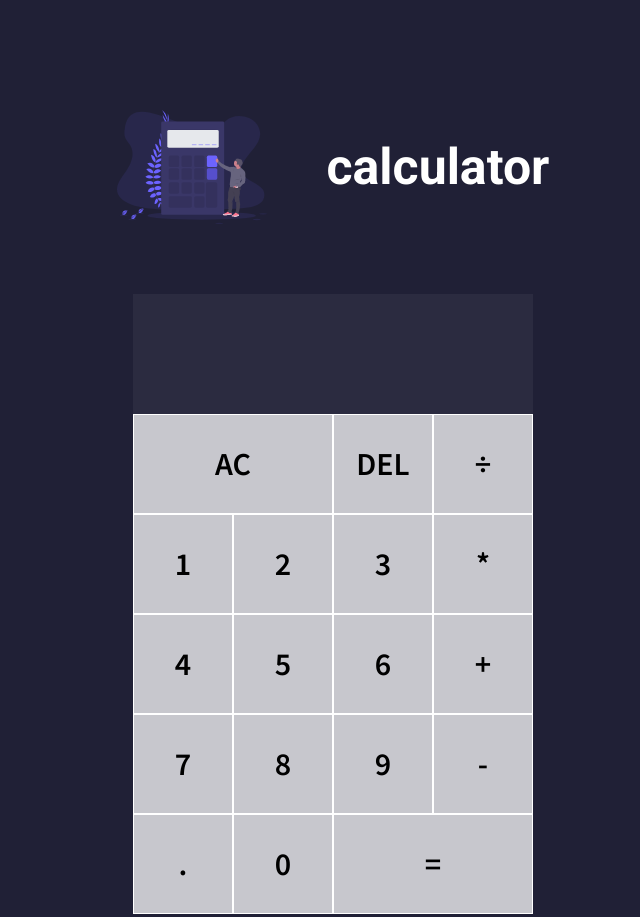
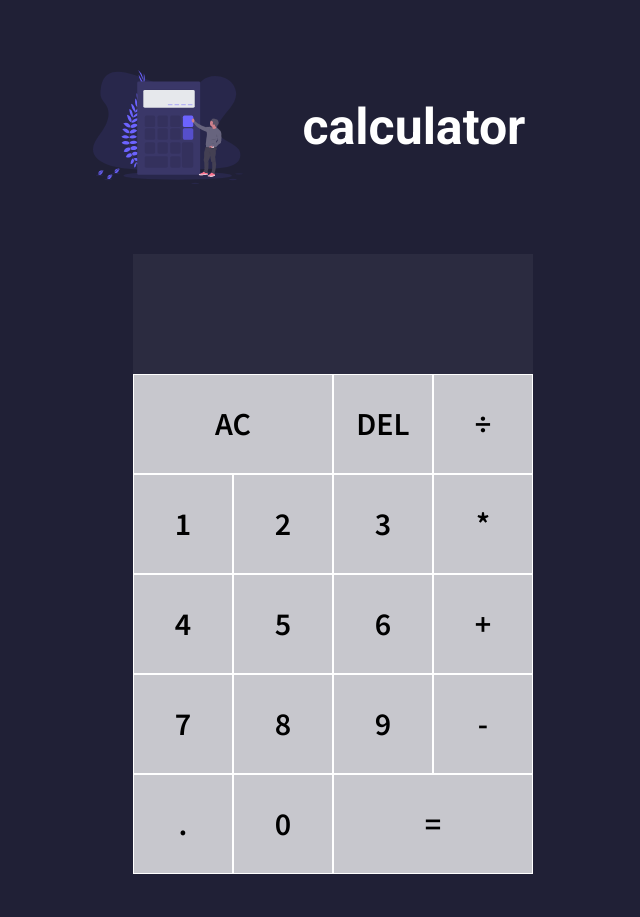
Before and after one commit to jdmcgrath/calculator, a plain HTML site: page index.html in a window 1280 px wide. Shown: the whole page, without its empty margins (307-947 px from the left). After the commit the page ends 874 px from the top, so only its background shows below. Drawn offline with Linux system fonts and the light colour scheme.

Commit message:
Changed padding for header

```diff
--- a/styles.css
+++ b/styles.css
@@ -13,9 +13,9 @@
 	flex-direction: row;
 	align-items: center;
 	justify-content: center;
-  margin: auto;
-	margin-top: 10vh;
-  max-width: 90%;
+	margin: auto;
+	margin: 5vh;
+	max-width: 90%;
 }
 
 .header-img {
@@ -44,9 +44,7 @@ body {
 	justify-content: center;
 	align-content: center;
 	grid-template-columns: repeat(4, 100px);
-  grid-template-rows: minmax(120px, auto) repeat(5, 100px);
-  padding: 50px;
-  padding-top: 5vh;
+	grid-template-rows: minmax(120px, auto) repeat(5, 100px);
 }
 
 .calculator-grid > button {
```
